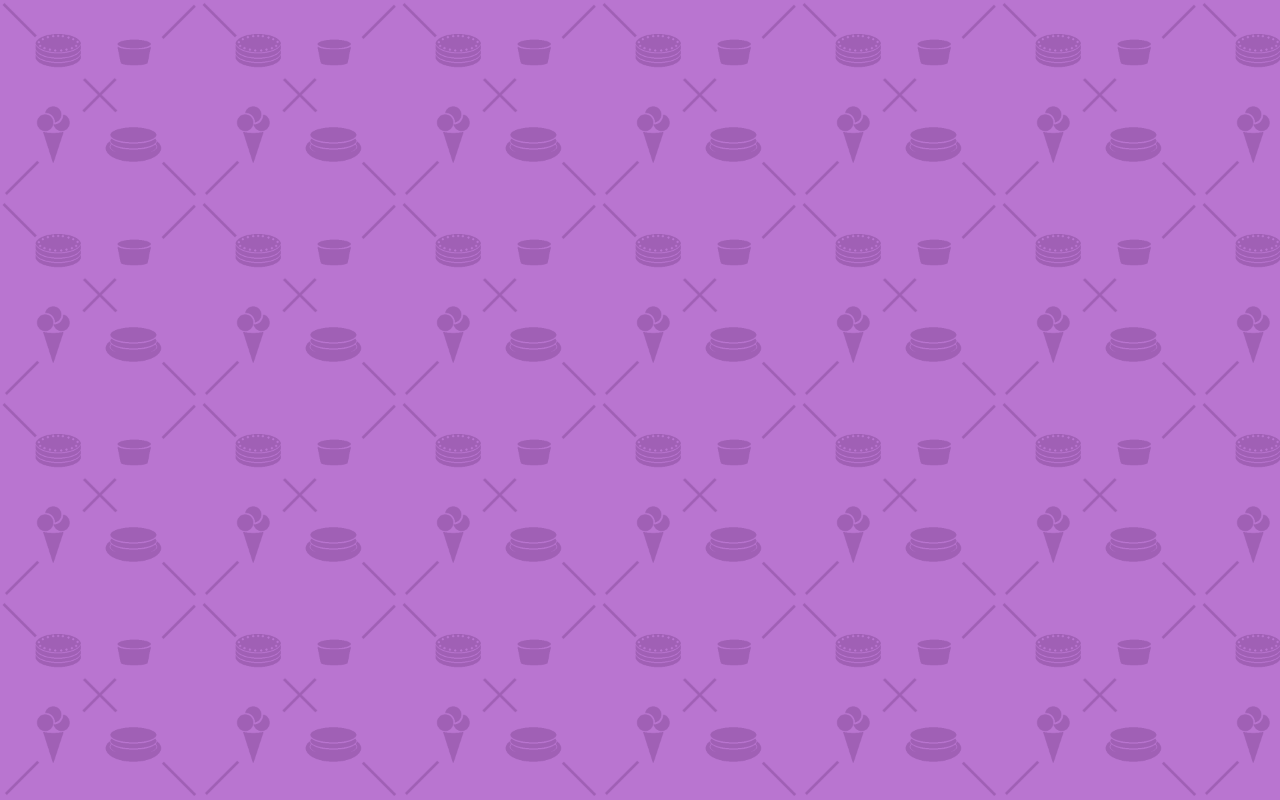
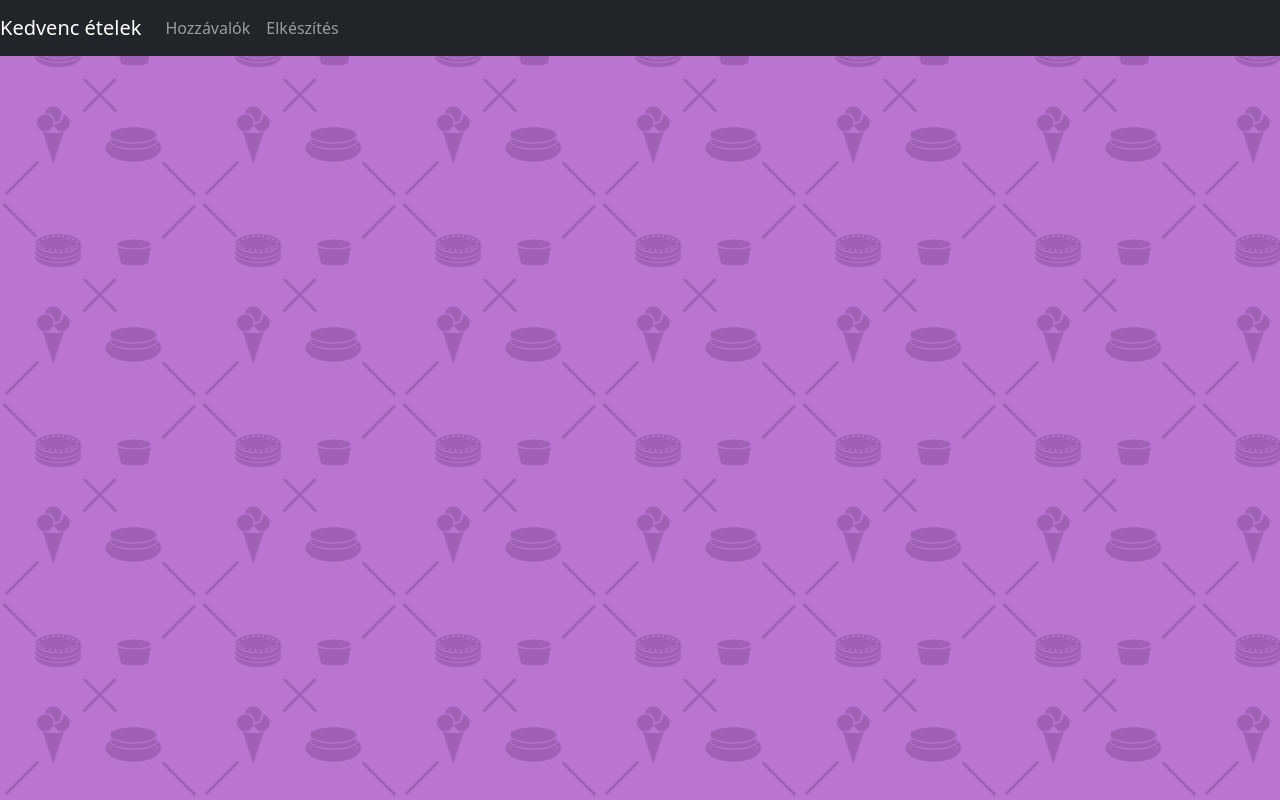
Before and after one commit to Adamka0111/ikt-szft.3-csapat-5, a plain HTML site: page ikt projekt/belgagofri.html in a window 1280 px wide. Drawn offline with nearby package versions, Linux system fonts and the light colour scheme.

Commit message:
fahejascsiga és belgagofri navbar

```diff
--- a/ikt projekt/belgagofri.html
+++ b/ikt projekt/belgagofri.html
@@ -10,6 +10,28 @@
     <title>Belga gofri</title>
 </head>
 <body>
+    <nav class="navbar navbar-expand-lg navbar-dark bg-dark">
+        <a class="navbar-brand" href="./index.html">Kedvenc ételek</a>
+        <button class="navbar-toggler" type="button" data-toggle="collapse" data-target="#navbarNav" aria-controls="navbarNav" aria-expanded="false" aria-label="Toggle navigation">
+          <span class="navbar-toggler-icon"></span>
+        </button>
+        <div class="collapse navbar-collapse" id="navbarNav">
+          <ul class="navbar-nav">
+            <li class="nav-item active">
+              <a class="nav-link" href="#hozzavalo">Hozzávalók</a>
+            </li>
+            <li class="nav-item">
+              <a class="nav-link" href="#elkeszites">Elkészítés</a>
+            </li>
+            <li class="nav-item">
+              <a class="nav-link" href="#"></a>
+            </li>
+            <li class="nav-item">
+              <a class="nav-link disabled" href="#"></a>
+            </li>
+          </ul>
+        </div>
+      </nav>
 
 </body>
 </html>
```
Also changed, not shown: ikt projekt/fahejascsiga.html (+22 -0 lines), ikt projekt/index.html (+2 -2 lines).
